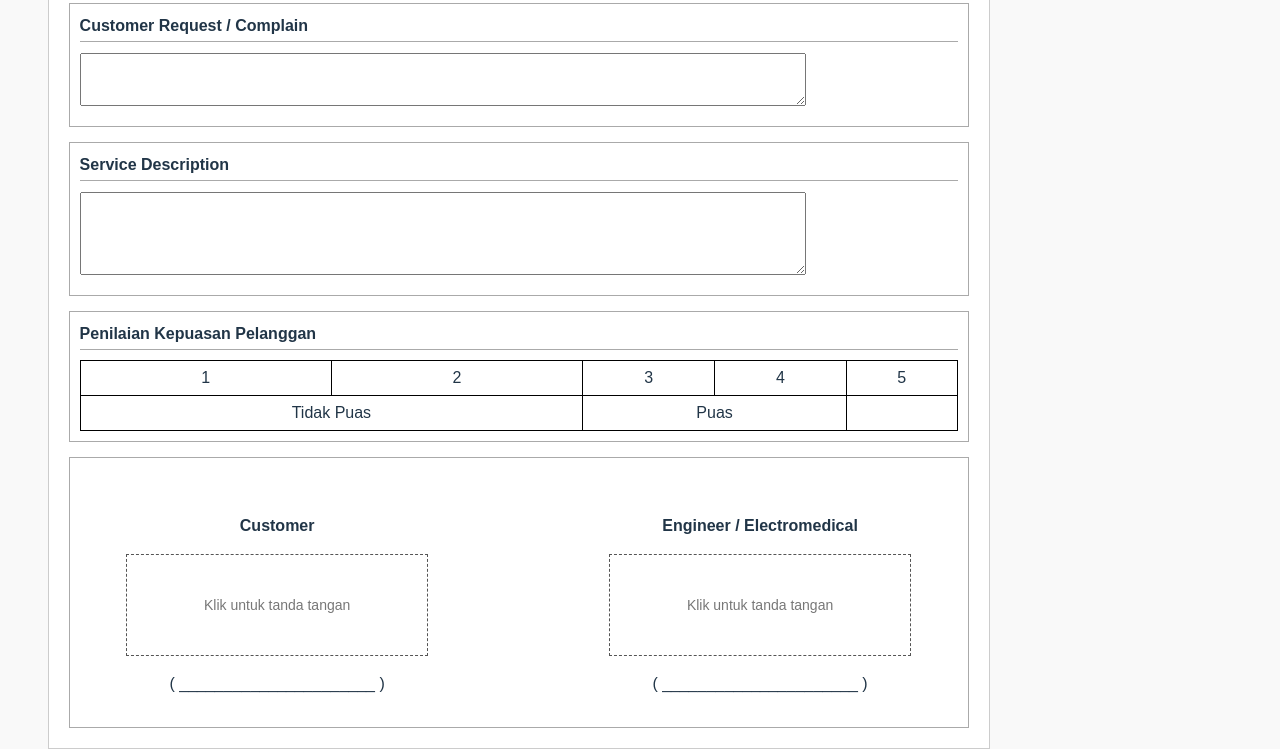
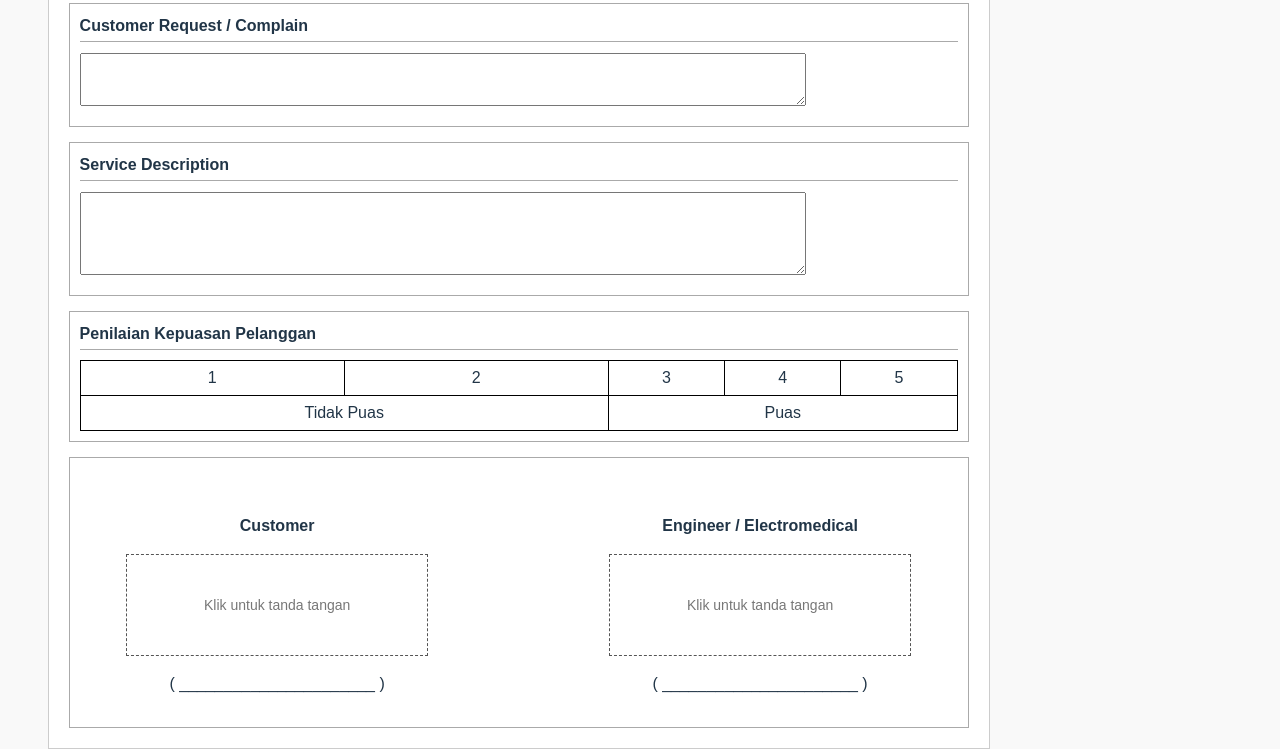
Before and after one commit to pjmowl09-lab/vitejs-vite-9ntiggqv, a website built with Vite: page index.html in a window 1280 px wide. Shown: the part 793-1542 px from the top of the page. Built offline with nearby package versions, Linux system fonts and the light colour scheme.

Commit message:
Update index.html

```diff
--- a/index.html
+++ b/index.html
@@ -115,7 +115,7 @@
       <div class="section-title">Penilaian Kepuasan Pelanggan</div>
       <table>
         <tr><td>1</td><td>2</td><td>3</td><td>4</td><td>5</td></tr>
-        <tr><td colspan="2">Tidak Puas</td><td colspan="2">Puas</td></tr>
+        <tr><td colspan="2">Tidak Puas</td><td colspan="3">Puas</td></tr>
       </table>
     </div>
 
```
